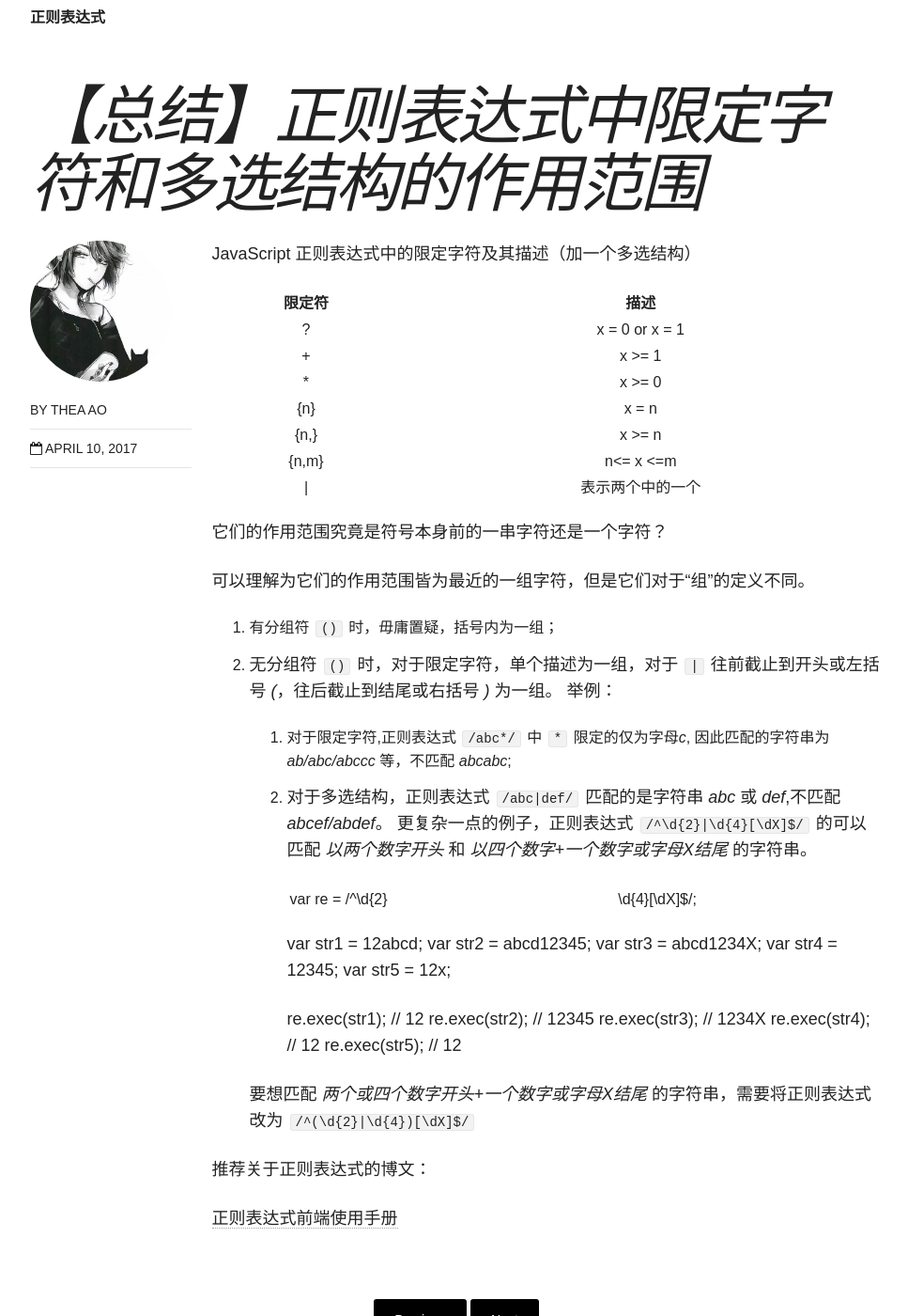
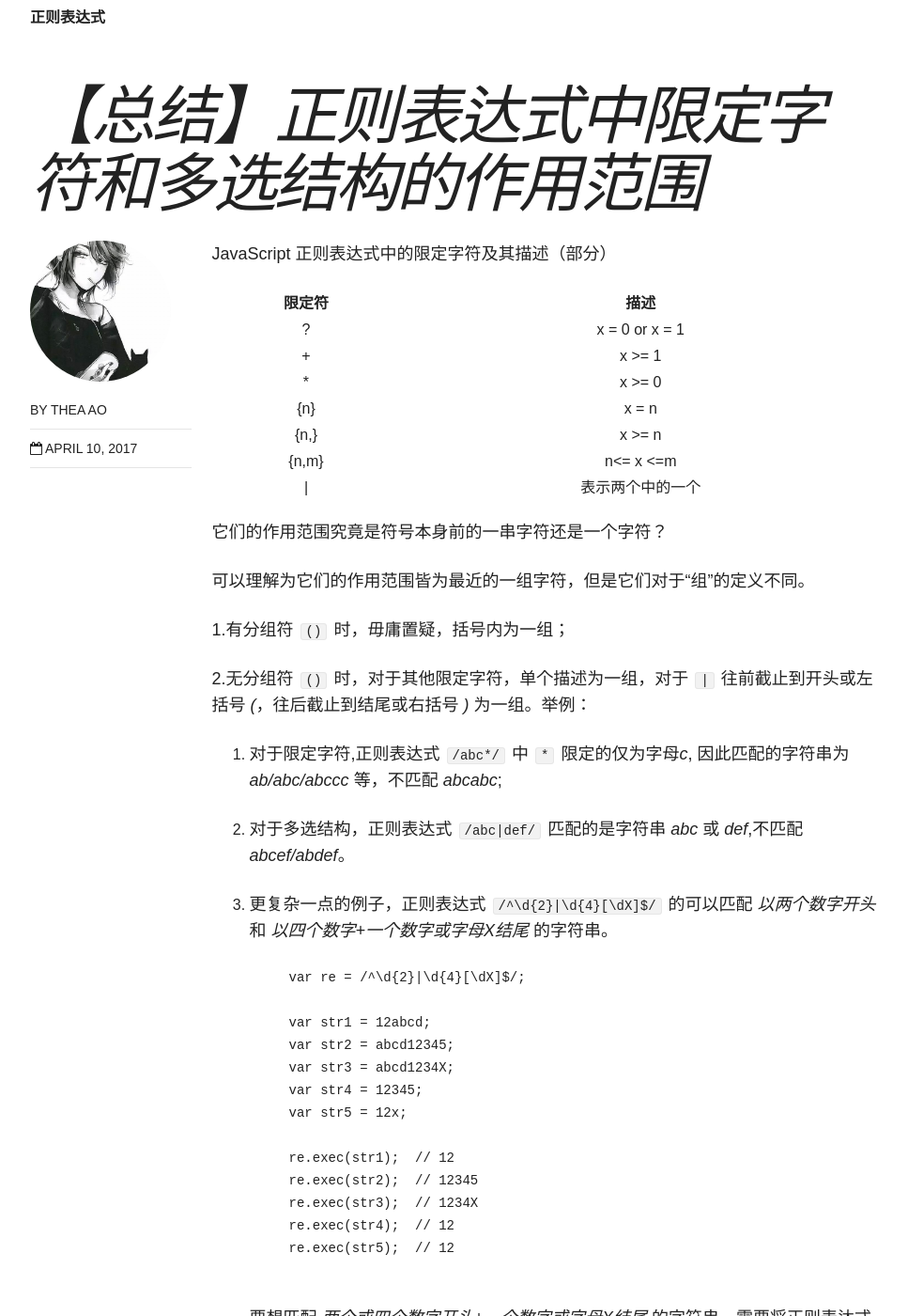
Before and after one commit to TheaAo/TheaAo.github.io, a Jekyll site: the page built from _posts/blog/2017-04-09-regexp-qualifier.md, in a window 1280 px wide and 1400 px high, scrolled down 444 px. Shown: the whole window at 94% size, without its empty margins (154-1121 px from the left). Built offline with Jekyll 4.4.1, drawn with Linux system fonts in a browser that asks for light colours; nearby versions of some CDN libraries.

Commit message:
modify posts

```diff
--- a/_posts/blog/2017-04-09-regexp-qualifier.md
+++ b/_posts/blog/2017-04-09-regexp-qualifier.md
@@ -7,7 +7,7 @@ categories: blog
 layout: post
 ---
 
-JavaScript 正则表达式中的限定字符及其描述（加一个多选结构）
+JavaScript 正则表达式中的限定字符及其描述（部分）
 
 |限定符|描述|
 |:----:|:----:|
@@ -23,14 +23,17 @@ JavaScript 正则表达式中的限定字符及其描述（加一个多选结构
 
 可以理解为它们的作用范围皆为最近的一组字符，但是它们对于“组”的定义不同。
 
-1. 有分组符 `()` 时，毋庸置疑，括号内为一组；
-2. 无分组符 `()` 时，对于限定字符，单个描述为一组，对于 `|` 往前截止到开头或左括号 *(*，往后截止到结尾或右括号 *)* 为一组。
-    举例：
+1.有分组符 `()` 时，毋庸置疑，括号内为一组；
 
-    1. 对于限定字符,正则表达式 `/abc*/` 中 `*` 限定的仅为字母*c*, 因此匹配的字符串为 *ab/abc/abccc* 等，不匹配 *abcabc*;
-    2. 对于多选结构，正则表达式 `/abc|def/` 匹配的是字符串 *abc* 或 *def*,不匹配 *abcef/abdef*。
-    更复杂一点的例子，正则表达式 `/^\d{2}|\d{4}[\dX]$/` 的可以匹配 *以两个数字开头* 和 *以四个数字+一个数字或字母X结尾* 的字符串。
+2.无分组符 `()` 时，对于其他限定字符，单个描述为一组，对于 `|` 往前截止到开头或左括号 *(*，往后截止到结尾或右括号 *)* 为一组。举例：
 
+1. 对于限定字符,正则表达式 `/abc*/` 中 `*` 限定的仅为字母*c*, 因此匹配的字符串为 *ab/abc/abccc* 等，不匹配 *abcabc*;
+
+2. 对于多选结构，正则表达式 `/abc|def/` 匹配的是字符串 *abc* 或 *def*,不匹配 *abcef/abdef*。
+
+3. 更复杂一点的例子，正则表达式 `/^\d{2}|\d{4}[\dX]$/` 的可以匹配 *以两个数字开头* 和 *以四个数字+一个数字或字母X结尾* 的字符串。
+
+    <pre>
         var re = /^\d{2}|\d{4}[\dX]$/;
 
         var str1 = 12abcd;
@@ -44,6 +47,7 @@ JavaScript 正则表达式中的限定字符及其描述（加一个多选结构
         re.exec(str3);  // 1234X
         re.exec(str4);  // 12
         re.exec(str5);  // 12
+    </pre>
 
     要想匹配 *两个或四个数字开头+一个数字或字母X结尾* 的字符串，需要将正则表达式改为 `/^(\d{2}|\d{4})[\dX]$/`
 
```
Also changed, not shown: _posts/blog/2017-02-15-learn-git.md (+1 -1 lines), _posts/blog/2017-03-21-cross-origin-request.md (added, +69 -0 lines), _posts/blog/2017-04-08-FCC-symmetric-difference.md (+13 -6 lines), _posts/blog/2017-04-08-FCC-validate-phone-number.md (+32 -23 lines).
